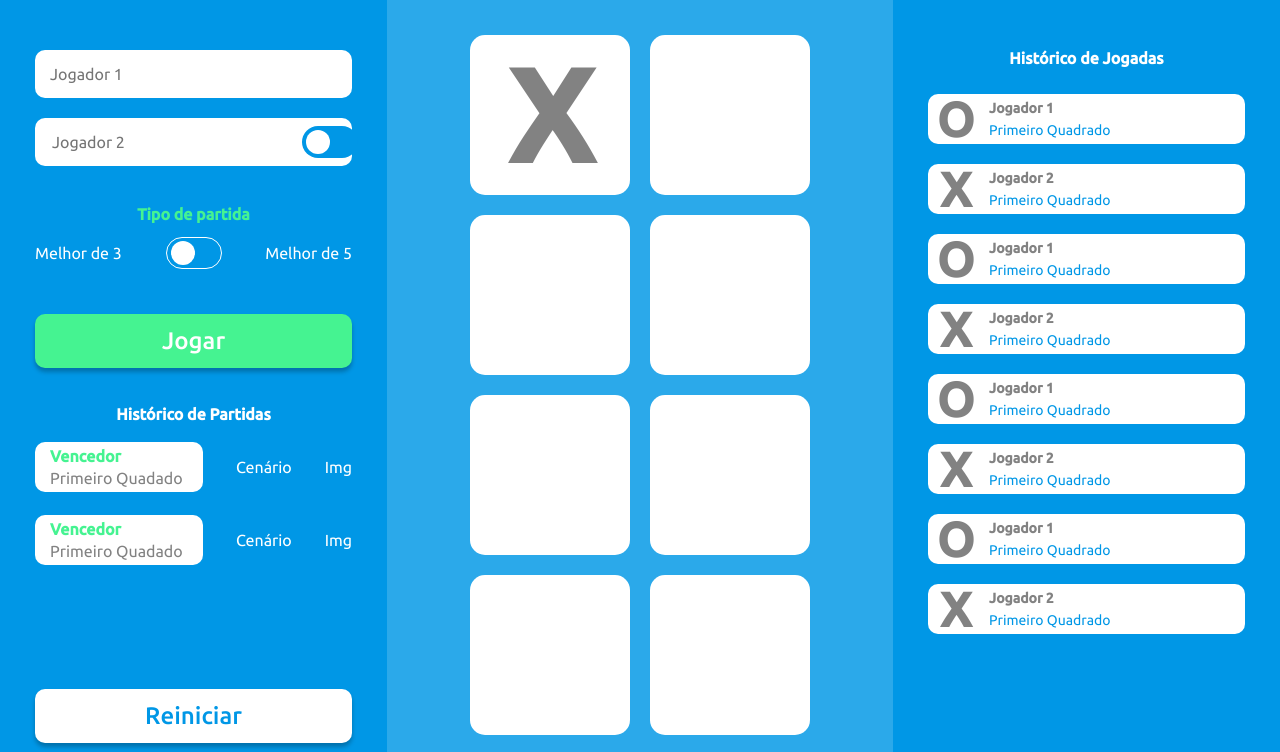
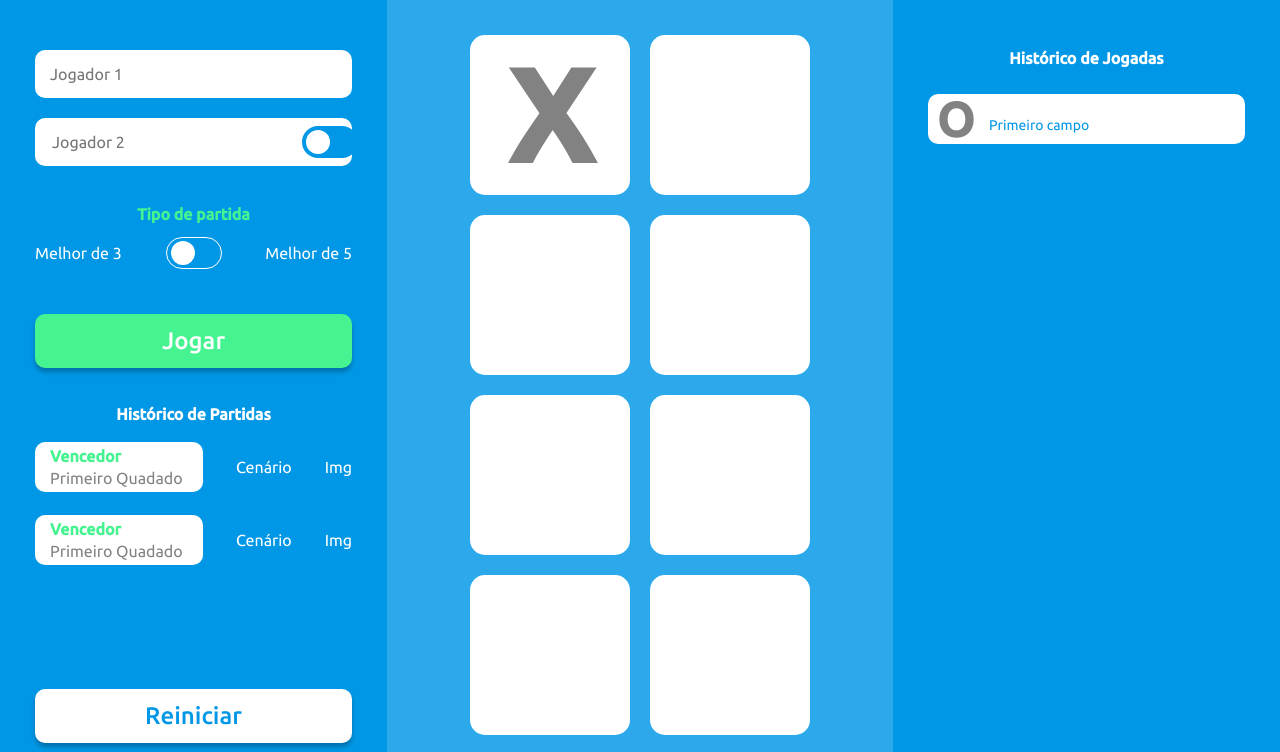
Before and after one commit to njr27/jogo-da-velha, a plain HTML site: page index.html in a window 1280 px wide. Both pictures are taken after a click on the element 550 px from the left and 115 px from the top of the page. Shown: the top 752 px of the page. Drawn offline with Linux system fonts and the light colour scheme.

Commit message:
Histórico de jogadas com nome e posição do campo jogado

```diff
--- a/index.html
+++ b/index.html
@@ -71,7 +71,7 @@
 
                 <div class="scoreboard-area">
                     <span class="score-p1">00</span>
-                    <span class="player">Jogador 1</span>
+                    <span class="player">Vencedor</span>
                     <span class="score-p2">00</span>
                 </div>
 
@@ -93,70 +93,10 @@
         </section>
 
         <section class="history">
+            <h3 class="history-title">Histórico de Jogadas</h3>
+            <div class="box-history-list">
 
-            <h3 class="history-title">Histórico de Jogadas</h3>
-
-            <div class="box-history">
-                <span class="player-name">O</span>
-                <div class="history-player">
-                    <span class="history-player-name">Jogador 1</span>
-                    <span class="history-player-place">Primeiro Quadrado</span>
-                </div>
             </div>
-            <div class="box-history">
-                <span class="player-name">X</span>
-                <div class="history-player">
-                    <span class="history-player-name">Jogador 2</span>
-                    <span class="history-player-place">Primeiro Quadrado</span>
-                </div>
-            </div>
-
-
-            <div class="box-history">
-                <span class="player-name">O</span>
-                <div class="history-player">
-                    <span class="history-player-name">Jogador 1</span>
-                    <span class="history-player-place">Primeiro Quadrado</span>
-                </div>
-            </div>
-            <div class="box-history">
-                <span class="player-name">X</span>
-                <div class="history-player">
-                    <span class="history-player-name">Jogador 2</span>
-                    <span class="history-player-place">Primeiro Quadrado</span>
-                </div>
-            </div>
-
-            <div class="box-history">
-                <span class="player-name">O</span>
-                <div class="history-player">
-                    <span class="history-player-name">Jogador 1</span>
-                    <span class="history-player-place">Primeiro Quadrado</span>
-                </div>
-            </div>
-            <div class="box-history">
-                <span class="player-name">X</span>
-                <div class="history-player">
-                    <span class="history-player-name">Jogador 2</span>
-                    <span class="history-player-place">Primeiro Quadrado</span>
-                </div>
-            </div>
-
-            <div class="box-history">
-                <span class="player-name">O</span>
-                <div class="history-player">
-                    <span class="history-player-name">Jogador 1</span>
-                    <span class="history-player-place">Primeiro Quadrado</span>
-                </div>
-            </div>
-            <div class="box-history">
-                <span class="player-name">X</span>
-                <div class="history-player">
-                    <span class="history-player-name">Jogador 2</span>
-                    <span class="history-player-place">Primeiro Quadrado</span>
-                </div>
-            </div>
-
         </section>
 
     </article>
--- a/index.js
+++ b/index.js
@@ -1,6 +1,10 @@
 const $boardList = document.querySelectorAll(".square")
 const $score1 = document.querySelector(".score-p1")
 const $score2 = document.querySelector(".score-p2")
+const $winnerName = document.querySelector(".player")
+const $playerField1 = document.querySelector(".input-player-1")
+const $playerField2 = document.querySelector(".name-player-2")
+const $historyMoveList = document.querySelector(".box-history-list")
 
 let currentMove = "X"
 let scorePlayer1 = 0
@@ -17,8 +21,28 @@ const winConditions = [
   [2, 4, 6],
 ]
 
+const dictionaryIndexBoard = ['Primeiro', 'Segundo', 'Terceiro', 'Quarto', 'Quinto', 'Sexto', 'Sétimo', 'Oitavo', 'Nono']
+
+function printMoveHistory(move, playerName, boardIndex) {
+
+
+  $historyMoveList.innerHTML += `
+  <div class="box-history">
+    <span class="player-name">${move}</span>
+    <div class="history-player">
+        <span class="history-player-name">${playerName}</span>
+        <span class="history-player-place">${dictionaryIndexBoard[boardIndex]} campo</span>
+    </div>
+  </div>
+  `
+}
+
 function toggleMove() {
   currentMove = currentMove == "X" ? "O" : "X"
+}
+
+function printWinnerName(winnerName) {
+  $winnerName.textContent = winnerName
 }
 
 function verifyWinner() {
@@ -38,12 +62,11 @@ function verifyWinner() {
     }
   }
 
-  for (const $field of $boardList){
-    if($field.innerHTML != 0) filledFields++
+  for (const $field of $boardList) {
+    if ($field.innerHTML != 0) filledFields++
   }
 
-  if (filledFields == 9) return 'draw'
-
+  if (filledFields == 9) return "draw"
 }
 
 function resetBattlefield() {
@@ -60,17 +83,20 @@ function move(boardIndex) {
   }
   $boardItem.innerHTML = currentMove
   const gameResult = verifyWinner()
-  if (gameResult == "X" || gameResult == "O") {
-    // alert(currentMove)
+
+  const playerName = currentMove === "X" ? $playerField1.value : $playerField2.value
+
+  if (gameResult === "X" || gameResult === "O") {
     addPoint(gameResult)
     printScore()
+    printWinnerName(playerName)
     setTimeout(resetBattlefield, 1000)
   }
   if (gameResult == "draw") {
-    // alert("Empate")
     setTimeout(resetBattlefield, 1000)
   }
   toggleMove()
+  printMoveHistory(currentMove, playerName, boardIndex)
 }
 
 function addPoint(winner) {
```
